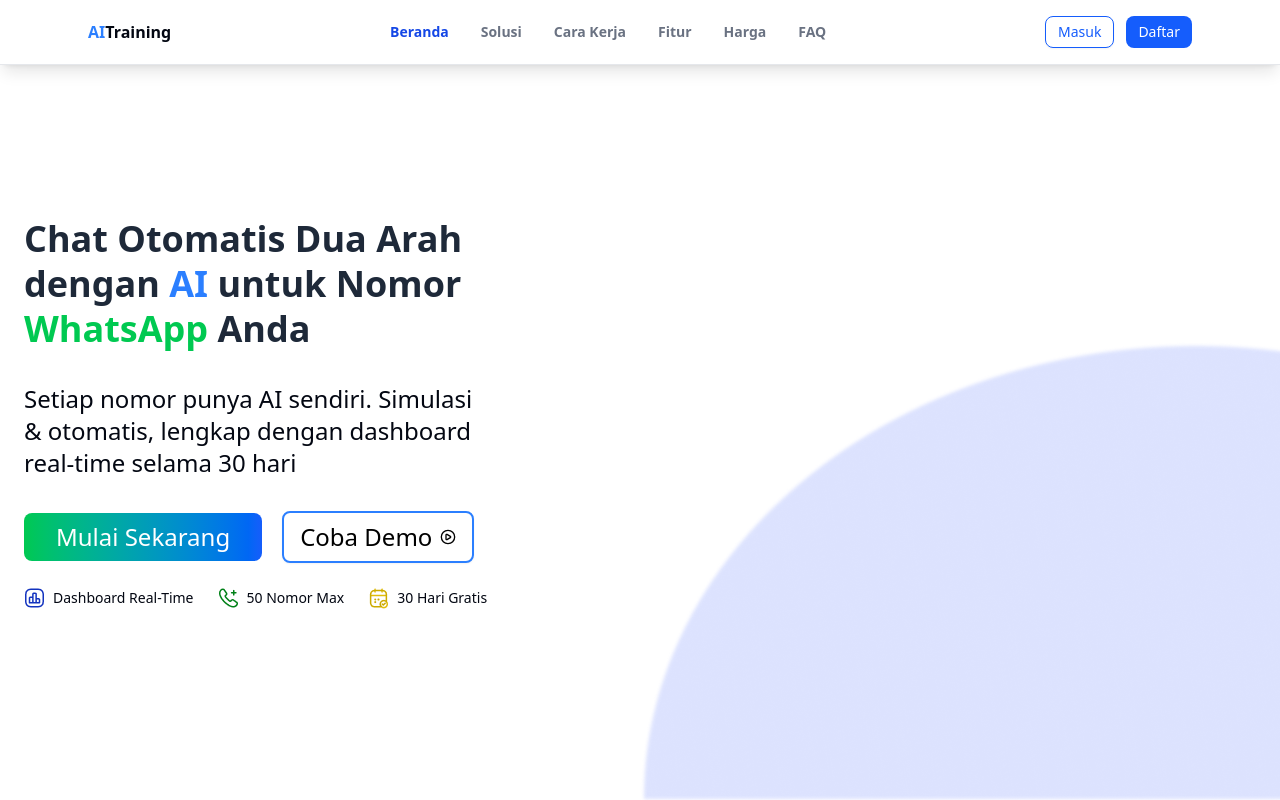
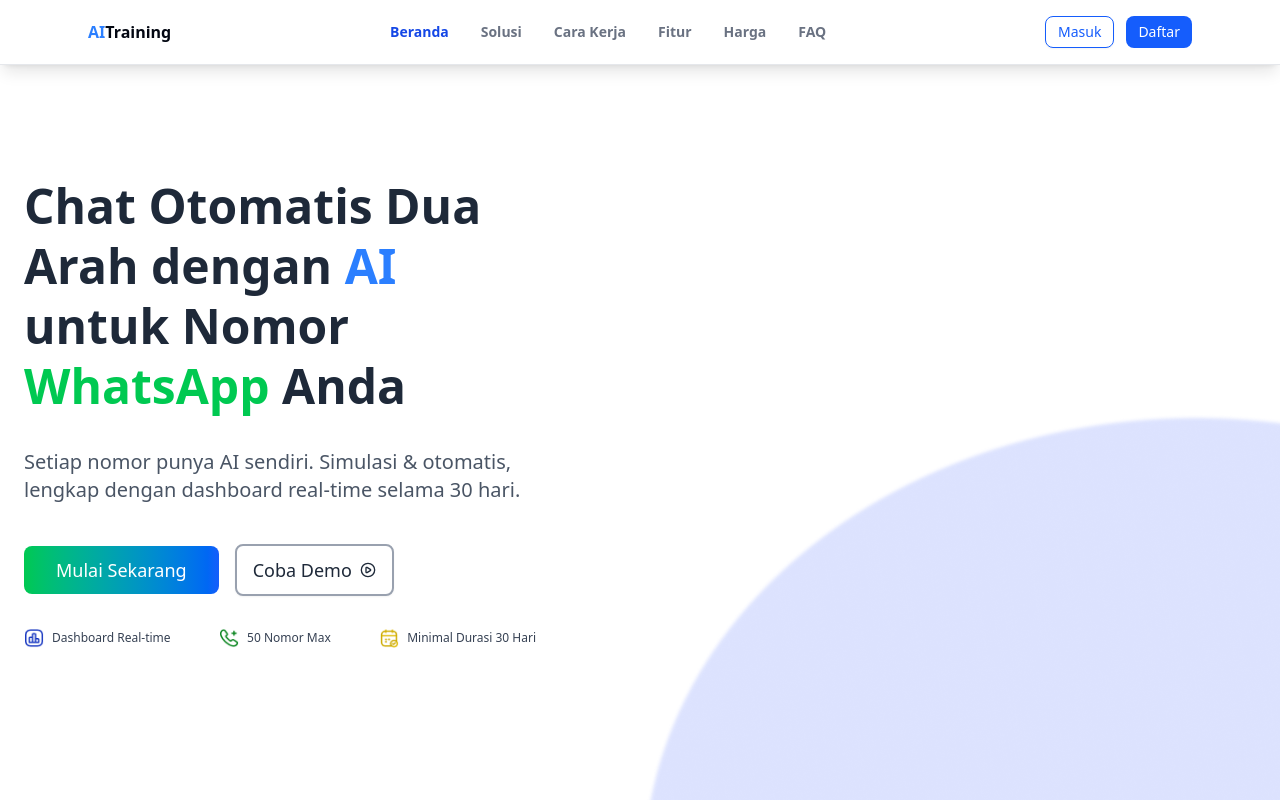
Before and after one commit to fauzinurfalah/Whatsapp_AI_LandingPage, a Next.js app: page / in a window 1280 px wide. Shown: the top 800 px of the page. Built offline with nearby package versions, Linux system fonts and the light colour scheme.

Commit message:
Update hero-section.tsx

```diff
--- a/src/components/hero-section.tsx
+++ b/src/components/hero-section.tsx
@@ -5,60 +5,56 @@ import { CirclePlay } from "lucide-react"
 
 export default function HeroSection() {
     return (
-        <main>
-            <section id='beranda'>
-                <div className="pb-5 pt-12 md:pb-10 lg:pb-48 lg:pt-44">
-                    <div className="relative mx-auto flex max-w-7xl flex-col px-6 lg:block">
-                        <div className="mx-auto max-w-lg text-center lg:ml-0 lg:w-1/2 lg:text-left mt-10">
-                            <h1 className="text-4xl md:text-4xl font-bold text-gray-800 leading-tight  ">Chat Otomatis Dua Arah
-                                dengan <span className="text-blue-500">AI</span> untuk Nomor <span className="text-green-500">WhatsApp</span> Anda</h1>
-                            <p className="mt-8 max-w-2xl text-medium text-lg md:text-2xl">Setiap nomor punya AI sendiri. Simulasi </p>
-                            <p className='text-medium text-lg md:text-2xl'>& otomatis, lengkap dengan dashboard</p> <p className='text-medium text-lg md:text-2xl'>real-time selama 30 hari</p>
-                            <div className="mt-8 flex flex-col items-center justify-center gap-5 sm:flex-row lg:justify-start">
-                                <Button
-                                    asChild
-                                    size="lg"
-                                    className="px-8 py-6 text-lg text-white bg-gradient-to-r from-green-500 to-blue-600 transition-transform duration-200 hover:scale-105 hover:from-green-400 hover:to-green-400 active:from-green-500 active:to-green-500"
-                                >
-                                    <Link href="#link">
-                                        <span className="text-nowrap text-2xl">Mulai Sekarang</span>
-                                    </Link>
+        <main className="overflow-x-hidden">
+            <section id='beranda' className="relative">
+                <div className="pb-80 pt-40 md:pb-48 lg:pb-56 lg:pt-44">
+                    <div className="relative mx-auto flex max-w-7xl flex-col px-6">
+
+                        <div className="mx-auto max-w-lg lg:ml-0 lg:w-1/2">
+                            <h1 className="text-4xl font-bold text-gray-800 leading-tight md:text-5xl">
+                                Chat Otomatis Dua Arah dengan <span className="text-blue-500">AI</span> untuk Nomor <span className="text-green-500">WhatsApp</span> Anda
+                            </h1>
+                            <p className="mt-8 max-w-2xl text-lg text-gray-600 md:text-xl">
+                                Setiap nomor punya AI sendiri. Simulasi & otomatis, lengkap dengan dashboard real-time selama 30 hari.
+                            </p>
+
+                            <div className="mt-10 flex flex-row flex-wrap items-center justify-center gap-4 lg:justify-start">
+                                <Button asChild size="lg" className="w-auto bg-gradient-to-r from-green-500 to-blue-600 px-8 py-6 text-lg text-white transition-transform duration-300 hover:scale-105 hover:shadow-lg">
+                                    <Link href="#link">Mulai Sekarang</Link>
                                 </Button>
-                                <Button
-                                    asChild
-                                    size="lg"
-                                    variant={'outline'}
-                                    className="px-8 py-6 text-lg border-2 border-blue-500 text-black hover:border-none hover:bg-sky-500 hover:text-white active:bg-blue-500 active:border-blue-500 transition-transform duration-200 hover:scale-105">
+                                <Button asChild size="lg" variant={'outline'} className="w-auto border-2 border-gray-400 px-8 py-6 text-lg text-gray-800 transition-transform duration-300 hover:scale-105 hover:bg-blue-500 hover:text-white hover:border-blue-500 hover:shadow-lg">
                                     <Link href="#link" className="flex items-center gap-2">
-                                        <span className="text-nowrap text-2xl">Coba Demo</span>
+                                        <span>Coba Demo</span>
                                         <CirclePlay className='h-5 w-5' />
                                     </Link>
                                 </Button>
                             </div>
-                            <div className="mt-6 flex flex-col items-center gap-6 text-center sm:flex-row sm:gap-6 lg:justify-start lg:text-left">
+
+                            <div className="mt-8 flex flex-row flex-nowrap items-center justify-between gap-2">
                                 <div className="flex items-center gap-2">
-                                    <img src="img/chart-square.png"/>
-                                    <p className='text-sm'>Dashboard Real-Time</p>
+                                    <img src="img/chart-square.png" alt="Dashboard Icon" className="h-5  w-5" />
+                                    <p className='text-xs font-medium text-gray-700'>Dashboard Real-time</p>
                                 </div>
                                 <div className="flex items-center gap-2">
-                                    <img src="img/call-add.png" />
-                                    <p className='text-sm'>50 Nomor Max</p>
+                                    <img src="img/call-add.png" alt="Nomor Max Icon" className="h-5 w-5" />
+                                    <p className='text-xs font-medium text-gray-700'>50 Nomor Max</p>
                                 </div>
                                 <div className="flex items-center gap-2">
-                                    <img src="img/calendar-tick.png" />
-                                    <p className='text-sm'>30 Hari Gratis</p>
+                                    <img src="img/calendar-tick.png" alt="Durasi Icon" className="h-5 w-5" />
+                                    <p className='text-xs font-medium text-gray-700'>Minimal Durasi 30 Hari</p>
                                 </div>
                             </div>
                         </div>
                     </div>
                 </div>
-                <div className="absolute right-0 bottom-0 -z-10 w-1/2 lg:w-[60%] xl:w-1/2 opacity-60">
+
+                <div className="absolute -bottom-20 left-1/2 -z-10 w-full -translate-x-1/2 lg:left-auto lg:right-0 lg:bottom-0 lg:w-[80%] lg:translate-x-0 xl:w-1/2">
                     <img
                         src="img/Ellipse 2.png"
                         alt="Background decoration"
-                        width={1000}
-                        height={1000}
-                        className="object-contain"
+                        width={1200}
+                        height={800}
+                        className="object-cover w-full h-auto opacity-40 lg:opacity-60"
                     />
                 </div>
             </section>
```
